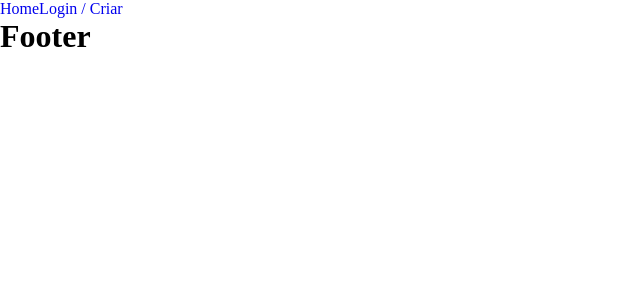
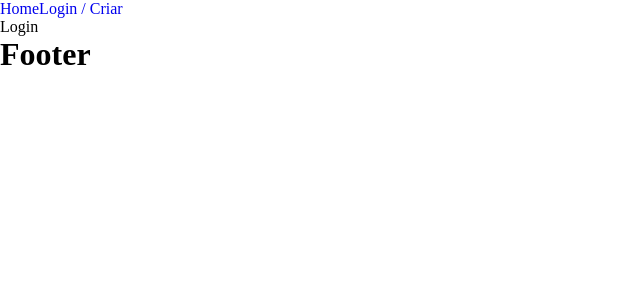
Before and after one commit to AlvesPHGA/social-dogs, a React (Vite) app: page /login in a window 1280 px wide. Shown: the top 300 px of the page, without its empty margins (0-640 px from the left). Built offline with nearby package versions, Linux system fonts and the light colour scheme.

Commit message:
updated app doc

```diff
--- a/src/App.jsx
+++ b/src/App.jsx
@@ -2,6 +2,7 @@ import { BrowserRouter, Route, Routes } from 'react-router-dom';
 import Footer from './Components/Footer/Footer';
 import Header from './Components/Header/Header';
 import Home from './Pages/Home/Home';
+import Login from './Pages/Login/Login';
 
 function App() {
    return (
@@ -10,6 +11,7 @@ function App() {
             <Header />
             <Routes>
                <Route path="/" element={<Home />} />
+               <Route path="/login" element={<Login />} />
             </Routes>
             <Footer />
          </BrowserRouter>
```
